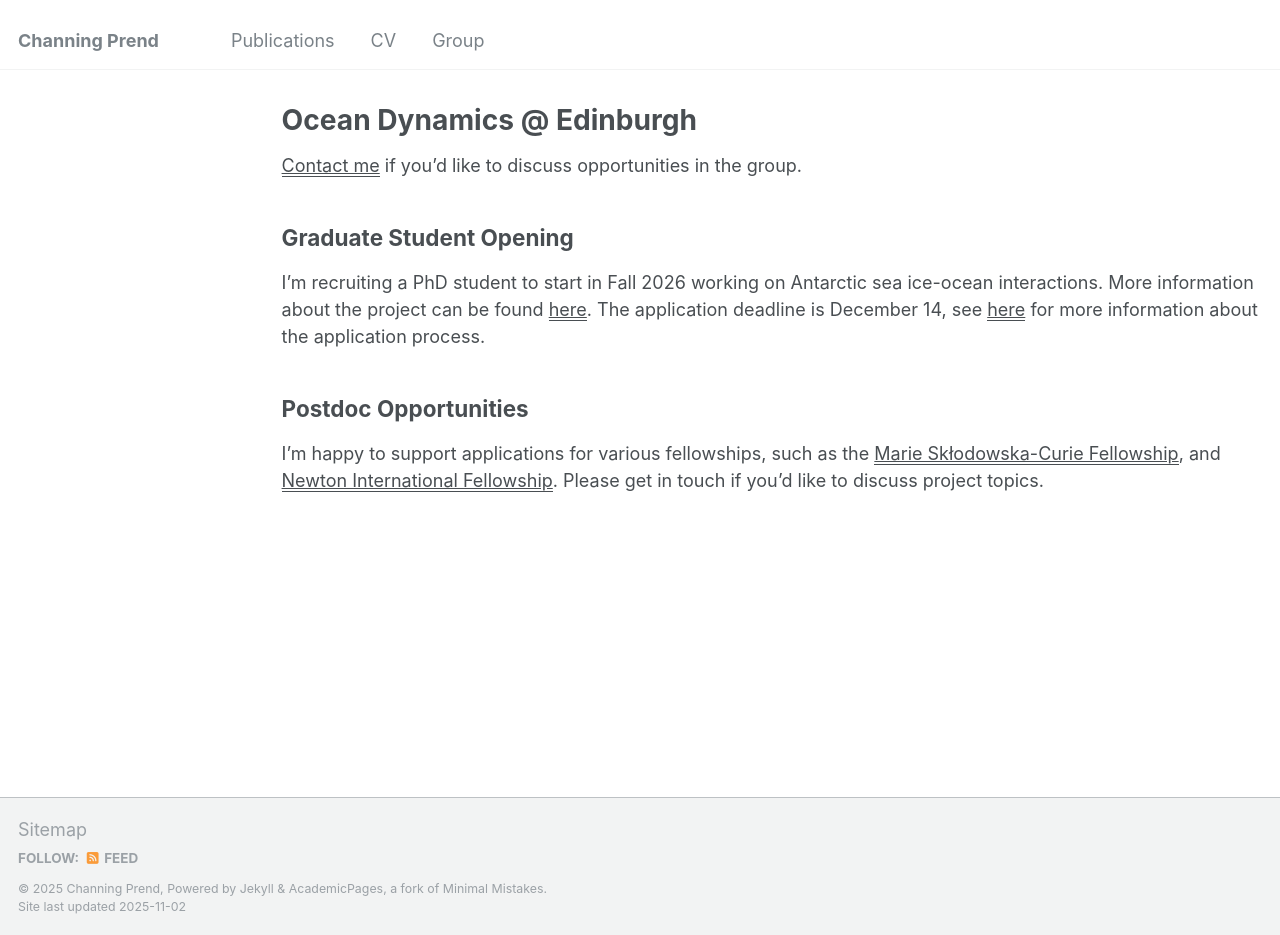
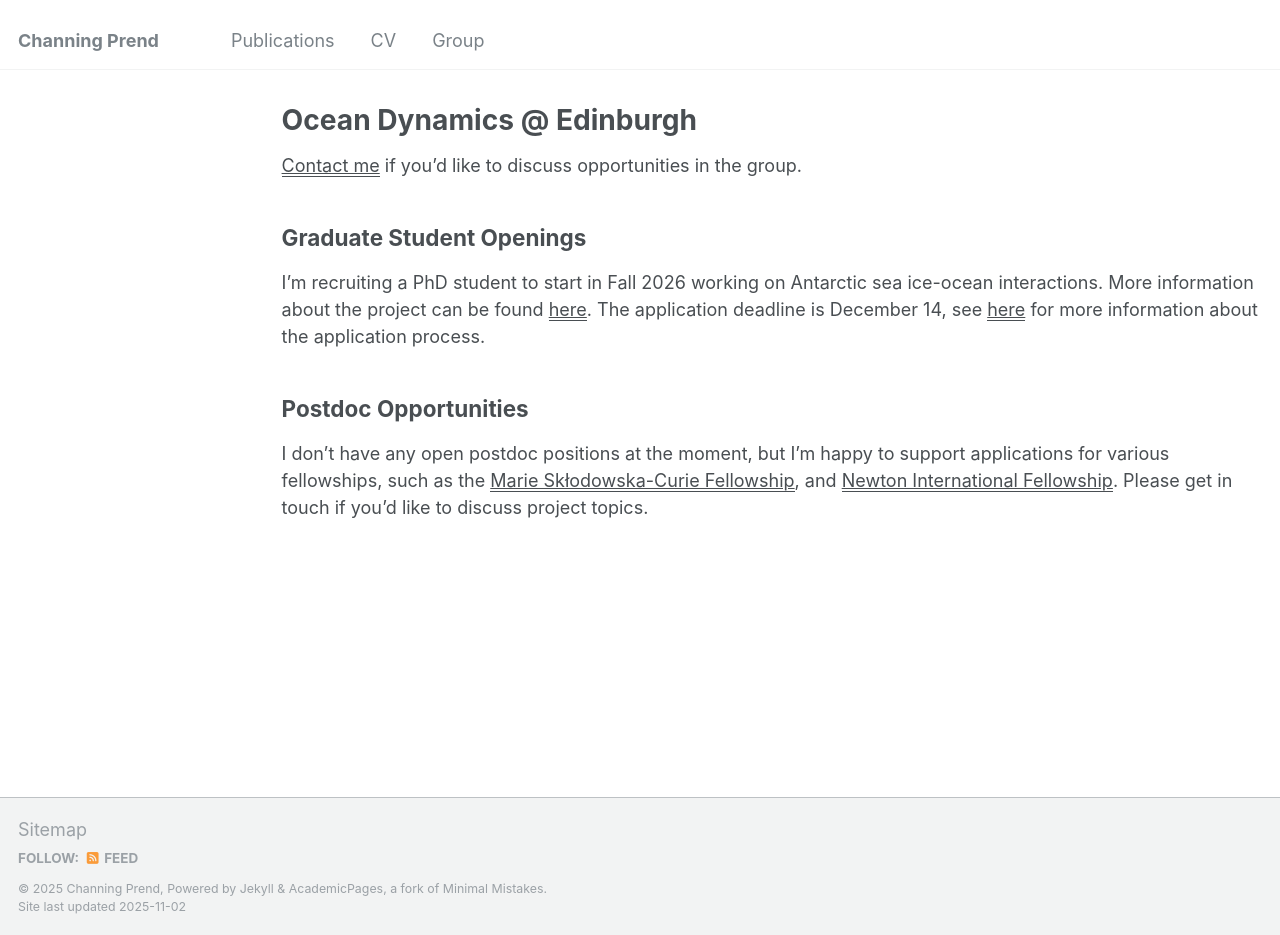
Before and after one commit to cprend/cprend.github.io, a Jekyll site: the page built from _pages/group.md, in a window 1280 px wide and 935 px high. Built offline with Jekyll 4.4.1, drawn with Linux system fonts in a browser that asks for light colours.

Commit message:
Update group.md

```diff
--- a/_pages/group.md
+++ b/_pages/group.md
@@ -7,8 +7,8 @@ author_profile: false
 
 <u><a href="mailto:Channing.Prend@ed.ac.uk">Contact me</a></u> if you'd like to discuss opportunities in the group.
 
-## Graduate Student Opening
+## Graduate Student Openings
 I'm recruiting a PhD student to start in Fall 2026 working on Antarctic sea ice-ocean interactions. More information about the project can be found <u><a href="https://e5-dtp.ed.ac.uk/project?item=1797">here</a></u>. The application deadline is December 14, see <u><a href="https://e5-dtp.ed.ac.uk/e5-dtp-application-for-2026-open-now/how-to-apply">here</a></u> for more information about the application process.
 
 ## Postdoc Opportunities
-I'm happy to support applications for various fellowships, such as the <u><a href="https://marie-sklodowska-curie-actions.ec.europa.eu/actions/postdoctoral-fellowships">Marie Skłodowska-Curie Fellowship</a></u>, and <u><a href="https://royalsociety.org/grants/newton-international/?gad_source=1&gad_campaignid=2084475756&gbraid=0AAAAAD-RRCSQ2mBKBSZjSoIVdge3SR9Uu&gclid=Cj0KCQjw35bIBhDqARIsAGjd-cbk1JvHr9qYcAs9OM1Haw-YnOfsyE2XcrR4WbJAbV1y_9obLhiza9UaArwmEALw_wcBy">Newton International Fellowship</a></u>. Please get in touch if you'd like to discuss project topics.
+I don't have any open postdoc positions at the moment, but I'm happy to support applications for various fellowships, such as the <u><a href="https://marie-sklodowska-curie-actions.ec.europa.eu/actions/postdoctoral-fellowships">Marie Skłodowska-Curie Fellowship</a></u>, and <u><a href="https://royalsociety.org/grants/newton-international/?gad_source=1&gad_campaignid=2084475756&gbraid=0AAAAAD-RRCSQ2mBKBSZjSoIVdge3SR9Uu&gclid=Cj0KCQjw35bIBhDqARIsAGjd-cbk1JvHr9qYcAs9OM1Haw-YnOfsyE2XcrR4WbJAbV1y_9obLhiza9UaArwmEALw_wcBy">Newton International Fellowship</a></u>. Please get in touch if you'd like to discuss project topics.
```
